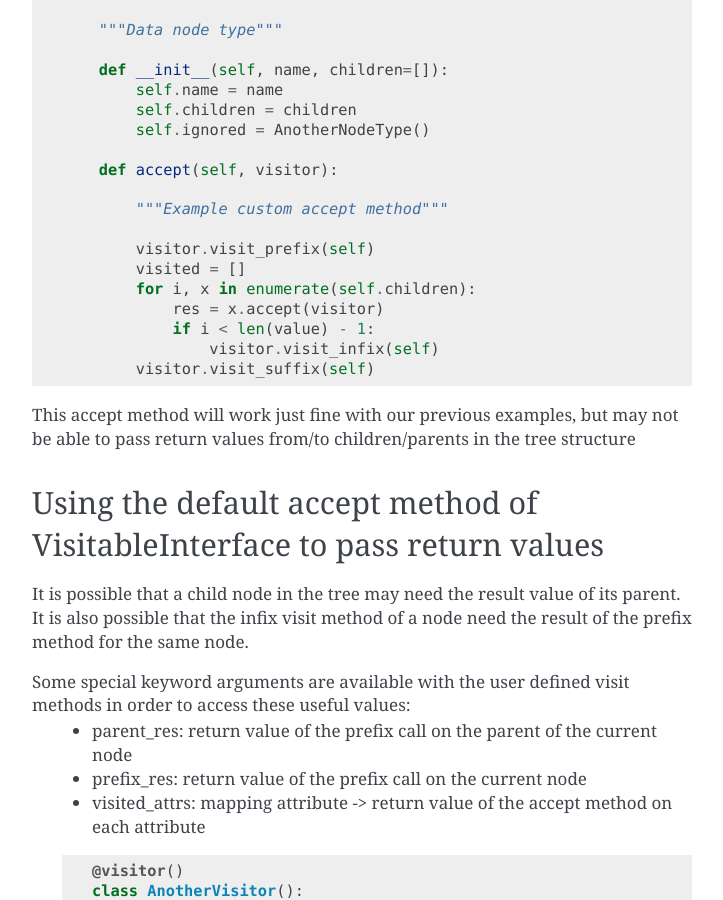
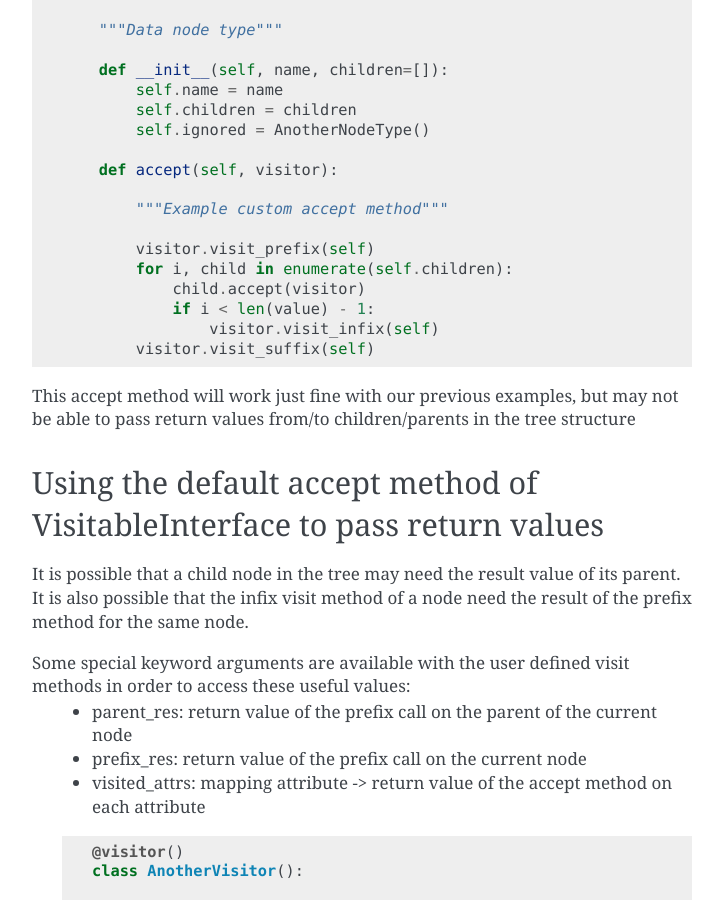
Before and after one commit to wint3ria/visitor-design-pattern, a Sphinx documentation site: the page built from docs/usage.rst, in a window 1280 px wide and 900 px high, scrolled down 2779 px. Shown: the whole window, without its empty margins (388-1111 px from the left). Built offline with Sphinx 7.4.7, drawn with Linux system fonts in a browser that asks for light colours.

Commit message:
Removed unused variables in a doc example

```diff
--- a/docs/usage.rst
+++ b/docs/usage.rst
@@ -124,9 +124,8 @@ This behavior can by redefining the accept method of the user defined visitor:
             """Example custom accept method"""
 
             visitor.visit_prefix(self)
-            visited = []
-            for i, x in enumerate(self.children):
-                res = x.accept(visitor)
+            for i, child in enumerate(self.children):
+                child.accept(visitor)
                 if i < len(value) - 1:
                     visitor.visit_infix(self)
             visitor.visit_suffix(self)
```
